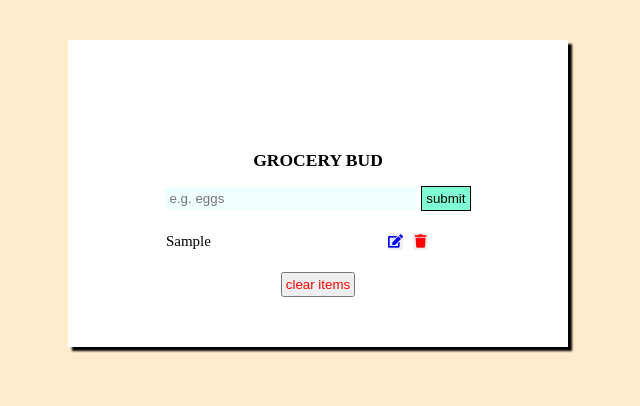
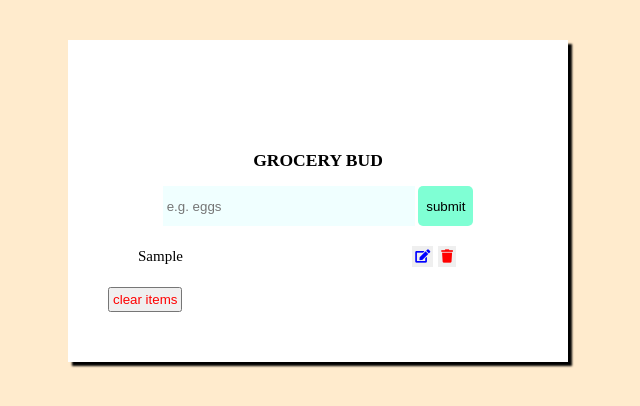
Before and after one commit to KryptoGhost/grocery-list, a plain HTML site: page index.html in a window 1280 px wide. Both pictures are taken after typing "Sample" into the empty fields and a click on the button "submit". Shown: the whole page, without its empty margins (322-962 px from the left). Drawn offline with Linux system fonts and the light colour scheme.

Commit message:
new commit

```diff
--- a/app.js
+++ b/app.js
@@ -8,94 +8,120 @@ const container =document.querySelector(".grocery-container");
 const clearBtn = document.querySelector(".clear-btn")
 //create edit variables
 let editflag = false;
-let editElement;
-let editID;
+let editElement = "";
 
 //add eventy listener
-form.addEventListener("submit", addItem);
+form.addEventListener("submit", clickItem);
 clearBtn.addEventListener("click", clearItem);
 
 //*** functions
-function addItem(e) {
+function clickItem(e) {
     e.preventDefault();
+    if(editflag) editItem();
+    else addItem();
+}
+
+function addItem() {
     const value = grocery.value;
 
-    if (value && !editflag) {
-        const element = document.createElement("article");
-        element.classList.add("grocery-item");
-        element.innerHTML = `<p class="groceryItem">${value}</p>
-        <div class="btn-container">
-          <button class="btn-edit"><i class="fas fa-edit"></i></button>
-          <button class="btn-delete"><i class="fas fa-trash"></i></button>
-        </div>`;
+    if(!value) {
+        displayAlert("please add an item", 'danger');
+        return;
+    }
 
-        //edit btn here
-        const editBtn = element.querySelector(".btn-edit");
-        editBtn.addEventListener("click", editItem);
-        //delete btn here
-        const deletebtn = element.querySelector(".btn-delete");
-        deletebtn.addEventListener("click", deleteItem);
+    //wrapper div for list item and btns
+    const wrapper = document.createElement("div");
+    wrapper.classList.add('groceryWrapper');
 
-        list.appendChild(element);
-        container.classList.add("show-grocery");
-        displayAlert("Item was added", "success");
-        setbackToDefault();
-    }
-    else if (value && editflag) {
-        editElement.innerHTML = value;
-        displayAlert("value added", "success");
-        setbackToDefault();
-    }
-    else {
-        displayAlert("please add an item", "danger");
-    }
+    //list items
+    const item = document.createElement("p");
+    item.classList.add('groceryItem');
+    item.innerHTML = value;
+
+    //container for btns
+    const btnContainer = document.createElement("div");
+    btnContainer.classList.add("btn-container");
+
+    // edit and delete btns
+    const editBtn  = document.createElement("button");
+    editBtn.classList.add('btn-edit');
+    editBtn.innerHTML = `<i class="fas fa-edit"></i>`
+
+    const deleteBtn  = document.createElement("button");
+    deleteBtn.classList.add('btn-delete');
+    deleteBtn.innerHTML = `<i class="fas fa-trash"></i>`
+
+    //append the btns to the btn container
+    btnContainer.appendChild(editBtn);
+    btnContainer.appendChild(deleteBtn);
+
+    // append all in wrapper
+    wrapper.appendChild(item);
+    wrapper.appendChild(btnContainer);
+
+    //append it to list
+    list.appendChild(wrapper);
+    //container.classList.add("show-grocery");
+
+    grocery.value = "";
+
+    //eventlisteners on the buttons
+    deleteBtn.addEventListener("click", deleteItem);
+    editBtn.addEventListener("click", editIt);
+
+    displayAlert("item added", "success");
+    toggleClearBtn();
 }
-// display alert function
+
+//display alert
 function displayAlert(text, action) {
     alert.textContent = text;
     alert.classList.add(`alert-${action}`);
 
     setTimeout(function() {
-    alert.textContent = "";
-    alert.classList.remove(`alert-${action}`);
+        alert.textContent = "";
+        alert.classList.remove(`alert-${action}`);
     }, 1000)
 }
-//set back to default
-function setbackToDefault() {
+
+//delete btn function
+function deleteItem(e) {
+    const del = e.currentTarget.parentElement.parentElement;
+    list.removeChild(del);
+
+    displayAlert("item deleted", "danger");
+    toggleClearBtn();
+}
+
+//edit btn function
+function editIt(e) {
+    editElement = e.currentTarget.parentNode.parentNode.firstChild;
+    const itemText = editElement.innerHTML;
+    grocery.value = itemText;
+    editflag = true;
+    submitBtn.innerHTML = 'edit';
+    console.log('shake');
+}
+
+//edit function itself
+function editItem() {
+    editElement.innerHTML = grocery.value;
     grocery.value = "";
-    submitBtn.textContent = "submit";
+    editflag = false;
+    submitBtn.innerHTML = 'submit';
 }
-// clear btn function
+
+//clearitem function
 function clearItem() {
-    const groceryItem = document.querySelectorAll(".grocery-item");
-    if (groceryItem.length > 0) {
-        groceryItem.forEach(item => {
-            list.removeChild(item)
-        })
+    while (list.firstChild) {
+        list.removeChild(list.firstChild)
     }
-    container.classList.remove("show-grocery");
-    displayAlert("empty list", "danger");
-    setbackToDefault();
+
+    toggleClearBtn();
 }
-//edit btn function
-function editItem(e) {
-    const element = e.currentTarget.parentElement.parentElement;
-    //target the paragragh to be edited
-    //editElement = document.querySelector(".groceryItem");
-     editElement = e.currentTarget.parentElement.previousElementSibling;
-    grocery.value = editElement.innerHTML;
-    editflag = true;
-    submitBtn.textContent = "edit";
-    editID = element.dataset.id;
+
+function toggleClearBtn() {
+    if (list.hasChildNodes()) {
+        clearBtn.style.display = "block";
+      } else clearBtn.style.display = "none";
 }
-// delete btn function
-function deleteItem(e) {
-const element = e.currentTarget.parentElement.parentElement;
-list.removeChild(element);
-
-if (list.children.length === 0) {
-    container.classList.remove("show-grocery");
-}
-displayAlert("item removed", "danger");
-setbackToDefault();
-}
--- a/style.css
+++ b/style.css
@@ -29,6 +29,7 @@ input {
     padding: 4px;
     margin: 0;
     width: 60%;
+    height: 40px;
     border: transparent;
     background-color: azure;
 }
@@ -36,27 +37,31 @@ input {
 .submit-btn {
     padding: 4px;
     background-color: aquamarine;
-    border: 1px solid black;
+    border: transparent;
+    height: 40px;
+    width: 55px;
+    border-radius: 5px;
 }
 
 .grocery-container {
     box-sizing: border-box;
     text-align: center;
-    visibility: hidden;
 }
 
-.show-grocery {
+/*.show-grocery {
     visibility: visible;
-}
+}*/
 
 .grocery-list {
     width: 90%;
-    padding: 2px 10px;
-    display: grid;
-    place-items: center;
+    padding: 20px 30px;
+    display: flex;
+    flex-direction: column;
+    justify-content: space-between;
+    gap: 1rem;
 }
 
-article, .grocery-item {
+.grocery-item {
     width: 90%;
     padding: 20px 30px;
     display: flex;
@@ -64,24 +69,34 @@ article, .grocery-item {
 }
 
 .btn-container {
-    display: grid;
-    grid-template-columns: 1fr 1fr;
-    gap: 10px;
+    display: flex;
+    justify-content: flex-end;
+    gap: 5px;
+}
+
+.groceryWrapper {
+    display: flex;
+    justify-content: space-between;
+    align-items: center;
 }
 
 .btn-edit {
     color: blue;
     border: transparent;
+    padding: 3px;
 }
 
 .btn-delete {
     color: red;
     border: transparent;
+    padding: 3px;
 }
 
 .clear-btn {
     padding: 3px;
     color: red;
+    align-self: center;
+    display: none;
 }
 
 .alert {
```
Also changed, not shown: index.html (+1 -3 lines).
